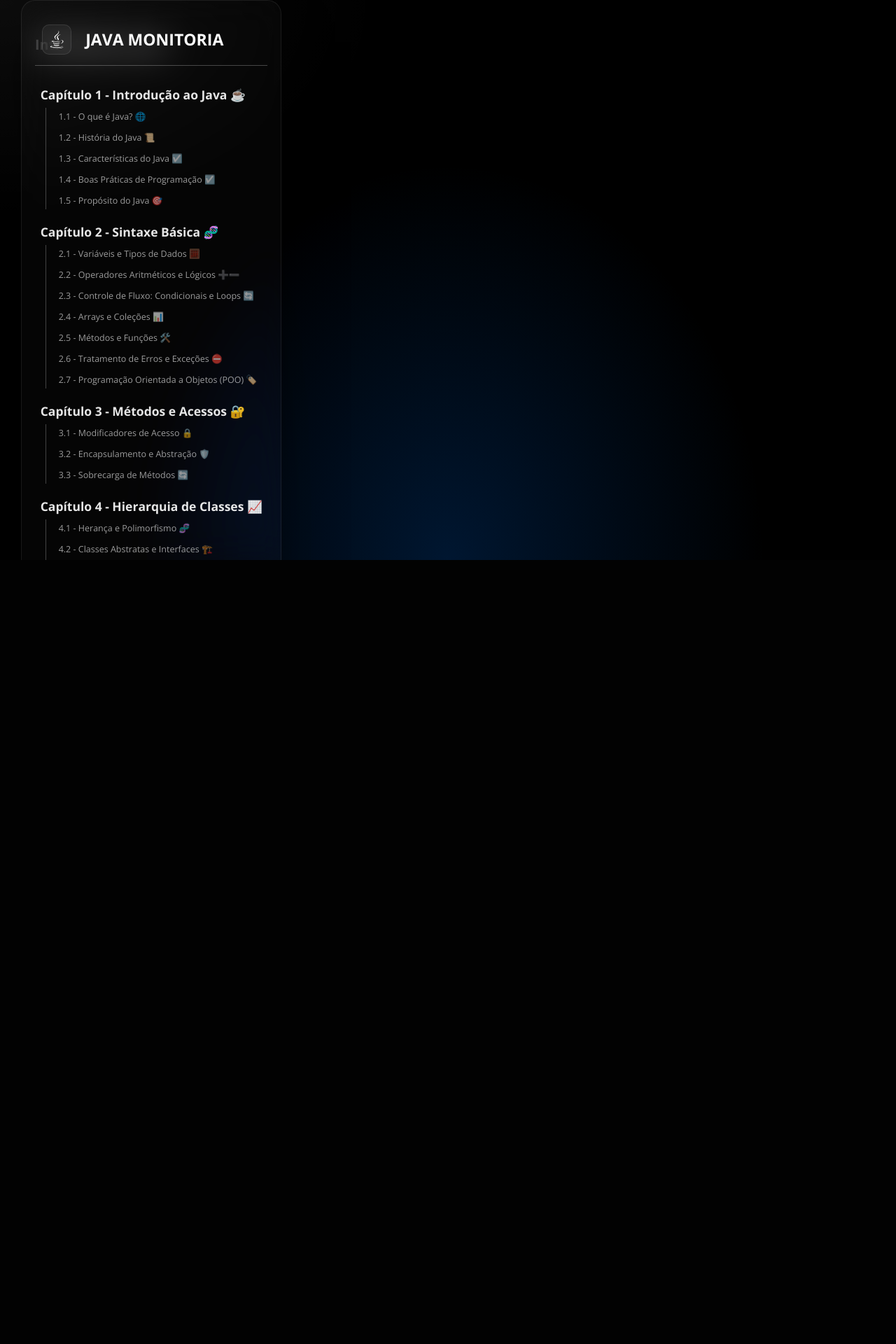
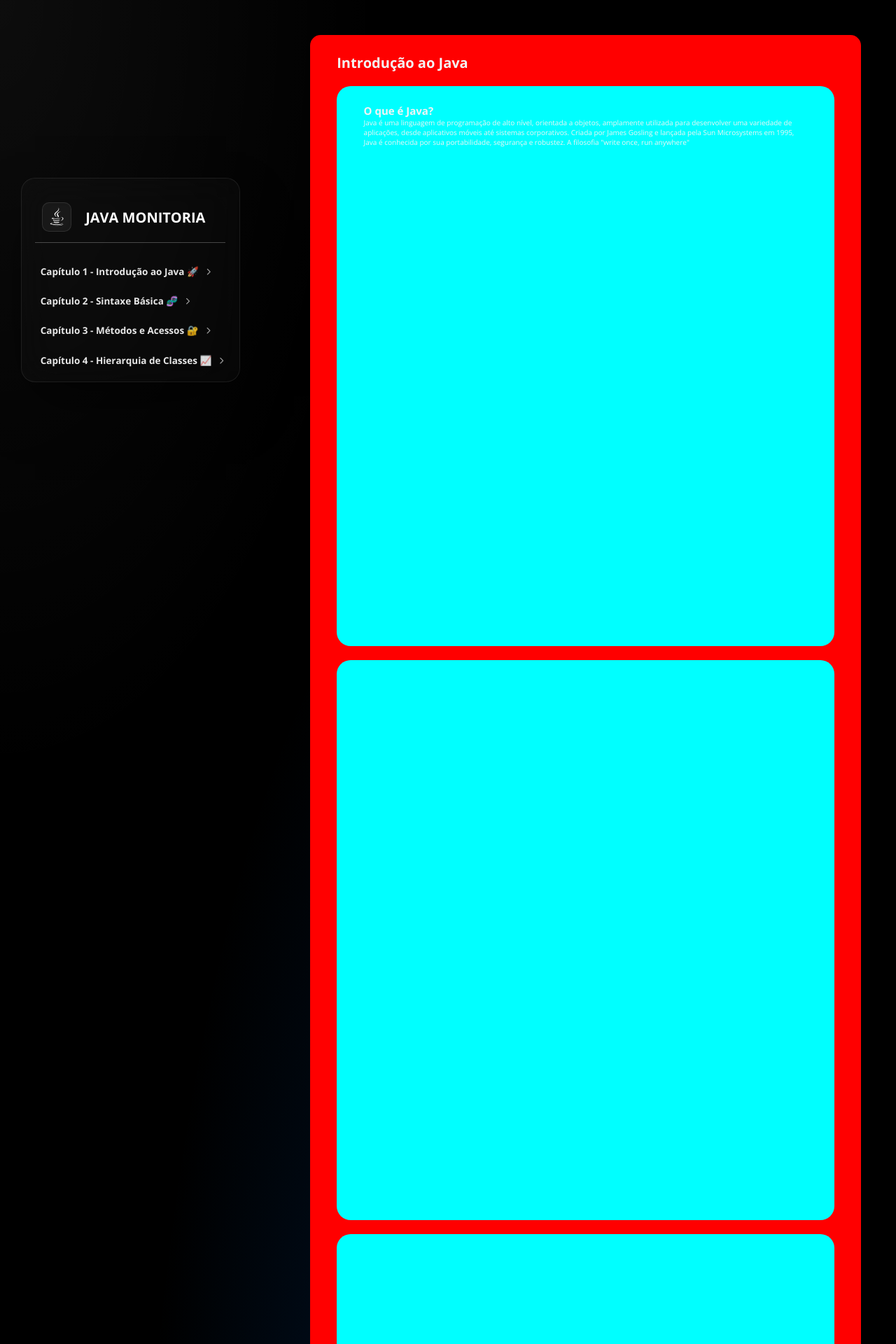
Before and after one commit to CarlosNeto-dev/java-mentoring, a Flask app: page /introduction in a window 1280 px wide. Shown: the top 1920 px of the page at 70% size. Before the commit the page ends 800 px from the top, so only its background shows below. Run offline with Flask 3, Linux system fonts and the light colour scheme; some libraries are stand-ins or nearby versions.

Commit message:
New Content and Fixes

```diff
--- a/static/css/main-material.css
+++ b/static/css/main-material.css
@@ -86,7 +86,7 @@
       border-bottom: 1px solid rgba(255, 255, 255, 0.25);
 
       .java-icon {
-        font-size: clamp(2rem, 2vw, 5.5rem);
+        font-size: clamp(2rem, 2vw, 3rem);
         color: white;
         background: rgba(255, 255, 255, 0.05);
         border: 1px solid rgba(255, 255, 255, 0.1);
@@ -98,7 +98,7 @@
       }
 
       h1 {
-        font-size: clamp(1.2rem, 1.8vw, 3rem);
+        font-size: clamp(1.2rem, 1.8vw, 2rem);
         text-transform: uppercase;
         color: #fff;
       }
@@ -110,11 +110,32 @@
       flex-direction: column;
       gap: clamp(1rem, 1.5vw, 2rem);
 
+      .chapter-accordion {
+        summary {
+          list-style: none;
+          cursor: pointer;
+          display: flex;
+          justify-content: flex-start;
+          align-items: center;
+          transition: all 300ms ease-in-out;
+
+          .arrow-icon {
+            font-size: 1rem;
+            color: rgba(255, 255, 255, 0.6);
+            transition: transform 300ms ease-in-out;
+
+            &.active {
+              transform: rotate(90deg);
+            }
+          }
+        }
+      }
+
       .li-main {
         .main-link {
           text-decoration: none;
           color: rgba(255, 255, 255, 0.9);
-          font-size: clamp(1.2rem, 1.5vw, 1.75rem);
+          font-size: clamp(1.2rem, 1.5vw, 1.35rem);
           font-weight: 700;
           padding: .25rem .75rem;
           border-radius: 1rem;
@@ -142,6 +163,11 @@
           gap: 0.5rem;
           border-left: 1px solid rgba(255, 255, 255, 0.25);
           padding-left: 1rem;
+          overflow: hidden;
+
+          .chapter-accordion[open] & {
+            animation: reveal 0.4s ease-out forwards;
+          }
 
           .sub-li {
             display: flex;
@@ -152,7 +178,7 @@
             .sub-link {
               text-decoration: none;
               color: rgba(255, 255, 255, 0.6);
-              font-size: clamp(.9rem, 1vw, 1.25rem);
+              font-size: clamp(.9rem, 1vw, 1rem);
               padding: .4rem .75rem;
               display: flex;
               width: max-content;
@@ -186,4 +212,23 @@
   color: #f4f4f5;
   min-height: 100vh;
   z-index: 1;
+  display: flex;
+  justify-content: center;
+  align-items: flex-end;
+  flex-direction: column;
+
+  .main-topic {
+    background: red;
+    width: clamp(50%, 61.5vw, 90%);
+    padding: clamp(1.5rem, 2vw, 3rem) clamp(2rem, 3vw, 4rem);
+    border-radius: 1.5rem;
+
+    .sub-topic {
+      min-height: 100vh;
+      padding: clamp(1.5rem, 2vw, 3rem) clamp(2rem, 3vw, 4rem);
+      border-radius: 2rem;
+      margin-top: 2rem;
+      background-color: aqua;
+    }
+  }
 }
--- a/static/css/style.css
+++ b/static/css/style.css
@@ -255,3 +255,16 @@ a {
     transform: rotate(0deg);
   }
 }
+
+@keyframes reveal {
+  from {
+    opacity: 0;
+    transform: translateY(-10px);
+    max-height: 0;
+  }
+  to {
+    opacity: 1;
+    transform: translateY(0);
+    max-height: 500px;
+  }
+}
--- a/static/js/material.js
+++ b/static/js/material.js
@@ -2,8 +2,15 @@
 
 const materialNavbarMobile = document.querySelector(".navbar");
 const materialBarsMobileBtn = document.querySelector(".mobile-btn");
+const arrowIcon = document.querySelectorAll(".arrow-icon");
 
 materialBarsMobileBtn.addEventListener("click", () => {
   materialNavbarMobile.classList.toggle("active");
   materialBarsMobileBtn.classList.toggle("active");
 })
+
+arrowIcon.forEach((icon) => {
+  icon.addEventListener("click", () => {
+    icon.classList.toggle("active");
+  });
+});
--- a/templates/base.html
+++ b/templates/base.html
@@ -6,7 +6,6 @@
     <meta name="viewport" content="width=device-width, initial-scale=1.0">
 
     <link rel="stylesheet" href="{{url_for('static', filename='css/style.css')}}">
-    <link rel="stylesheet" href="{{url_for('static', filename='css/transitions.css')}}">
     <link rel="stylesheet" href="{{url_for('static', filename='css/main-material.css')}}">
     <link rel="stylesheet" href="{{url_for('static', filename='css/code-theme.css')}}">
     <link rel="stylesheet" href="{{url_for('static', filename='css/header-home.css')}}">
--- a/templates/material/introduction.html
+++ b/templates/material/introduction.html
@@ -8,6 +8,20 @@
       <h1>Introdução ao <span class="span-decoration">Java</span></h1>
     </div>
 
+    <section id="what-is-java" class="sub-topic">
+      <h2>O que é Java?</h2>
+
+      <p>Java é uma linguagem de programação de alto nível, orientada a objetos, amplamente utilizada para desenvolver uma variedade de aplicações, desde aplicativos móveis até sistemas corporativos. Criada por James Gosling e lançada pela Sun Microsystems em 1995, Java é conhecida por sua portabilidade, segurança e robustez. A filosofia "write once, run anywhere"
+    </section>
+
+    <section id="history-java" class="sub-topic">
+
+    </section>
+
+    <section id="java-features" class="sub-topic">
+
+    </section>
+
 
   </main>
 {% endblock %}
--- a/templates/material_base.html
+++ b/templates/material_base.html
@@ -10,7 +10,12 @@
       </div>
       <ul class="main-nav">
         <li class="li-main">
-          <a href="#" class="main-link">Capítulo 1 - Introdução ao Java ☕</a>
+          <details class="chapter-accordion">
+            <summary>
+              <a href="#" class="main-link">Capítulo 1 - Introdução ao Java 🚀</a>
+
+              <i class="fa-solid fa-chevron-right arrow-icon"></i>
+            </summary>
 
             <ul class="sub-nav">
               <li class="sub-li">
@@ -33,10 +38,16 @@
                 <a href="#" class="sub-link">1.5 - Propósito do Java 🎯</a>
               </li>
             </ul>
+          </details>
         </li>
 
         <li class="li-main">
+          <details class="chapter-accordion">
+            <summary>
               <a href="#" class="main-link">Capítulo 2 - Sintaxe Básica 🧬</a>
+
+              <i class="fa-solid fa-chevron-right arrow-icon"></i>
+            </summary>
 
             <ul class="sub-nav">
               <li class="sub-li">
@@ -67,10 +78,16 @@
                 <a href="#" class="sub-link">2.7 - Programação Orientada a Objetos (POO) 🏷️</a>
               </li>
             </ul>
+          </details>
         </li>
 
         <li class="li-main">
+          <details class="chapter-accordion">
+            <summary>
               <a href="#" class="main-link">Capítulo 3 - Métodos e Acessos 🔐</a>
+
+              <i class="fa-solid fa-chevron-right arrow-icon"></i>
+            </summary>
 
             <ul class="sub-nav">
               <li class="sub-li">
@@ -85,10 +102,16 @@
                 <a href="#" class="sub-link">3.3 - Sobrecarga de Métodos 🔄</a>
               </li>
             </ul>
+          </details>
         </li>
 
         <li class="li-main">
+          <details class="chapter-accordion">
+            <summary>
               <a href="#" class="main-link">Capítulo 4 - Hierarquia de Classes 📈</a>
+
+              <i class="fa-solid fa-chevron-right arrow-icon"></i>
+            </summary>
 
             <ul class="sub-nav">
               <li class="sub-li">
@@ -103,6 +126,7 @@
                 <a href="#" class="sub-link">4.3 - Pacotes e Organização de Código 📁</a>
               </li>
             </ul>
+          </details>
         </li>
       </ul>
     </nav>
```
Lines whose indentation alone changed are shown as unchanged.
